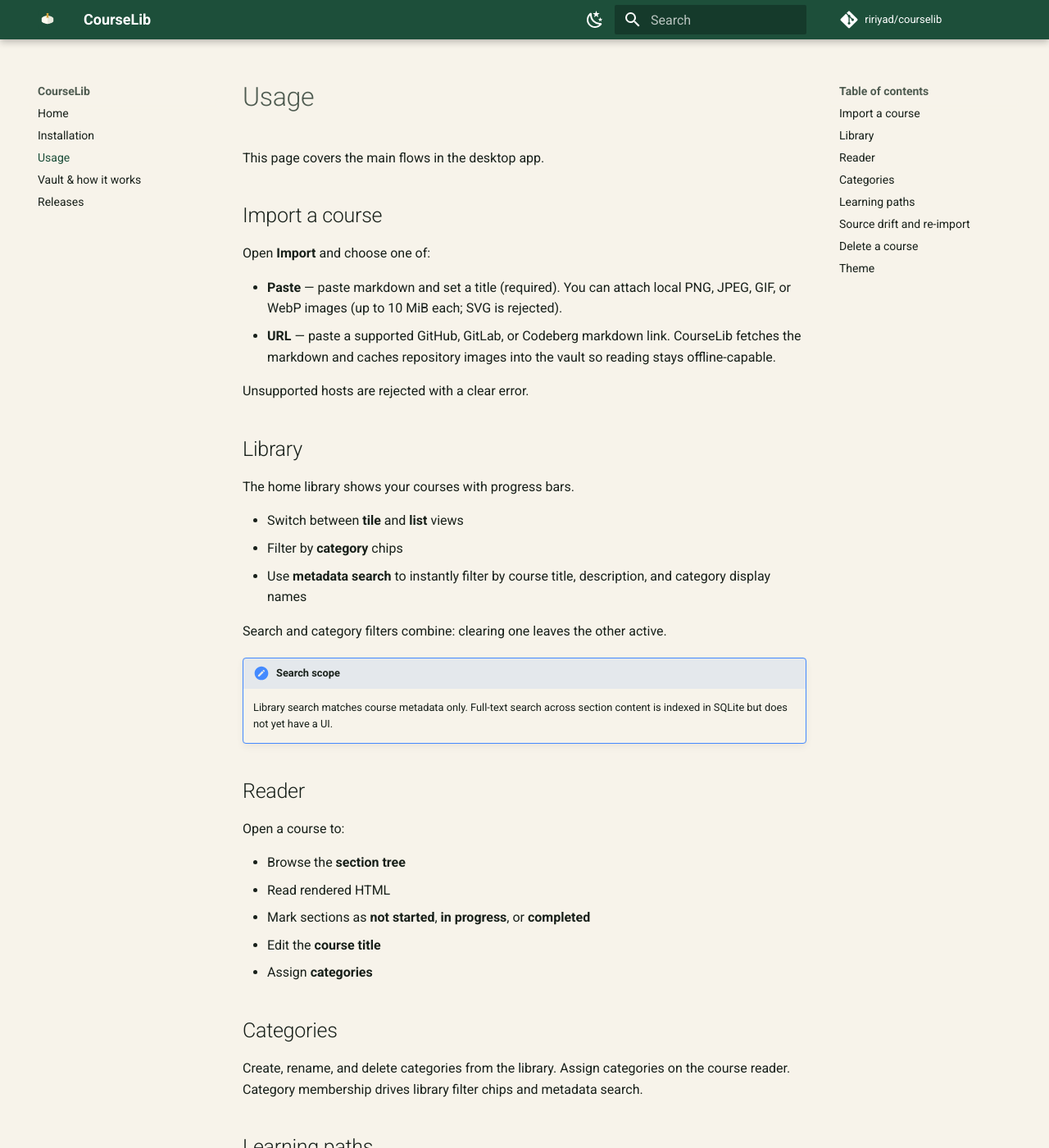
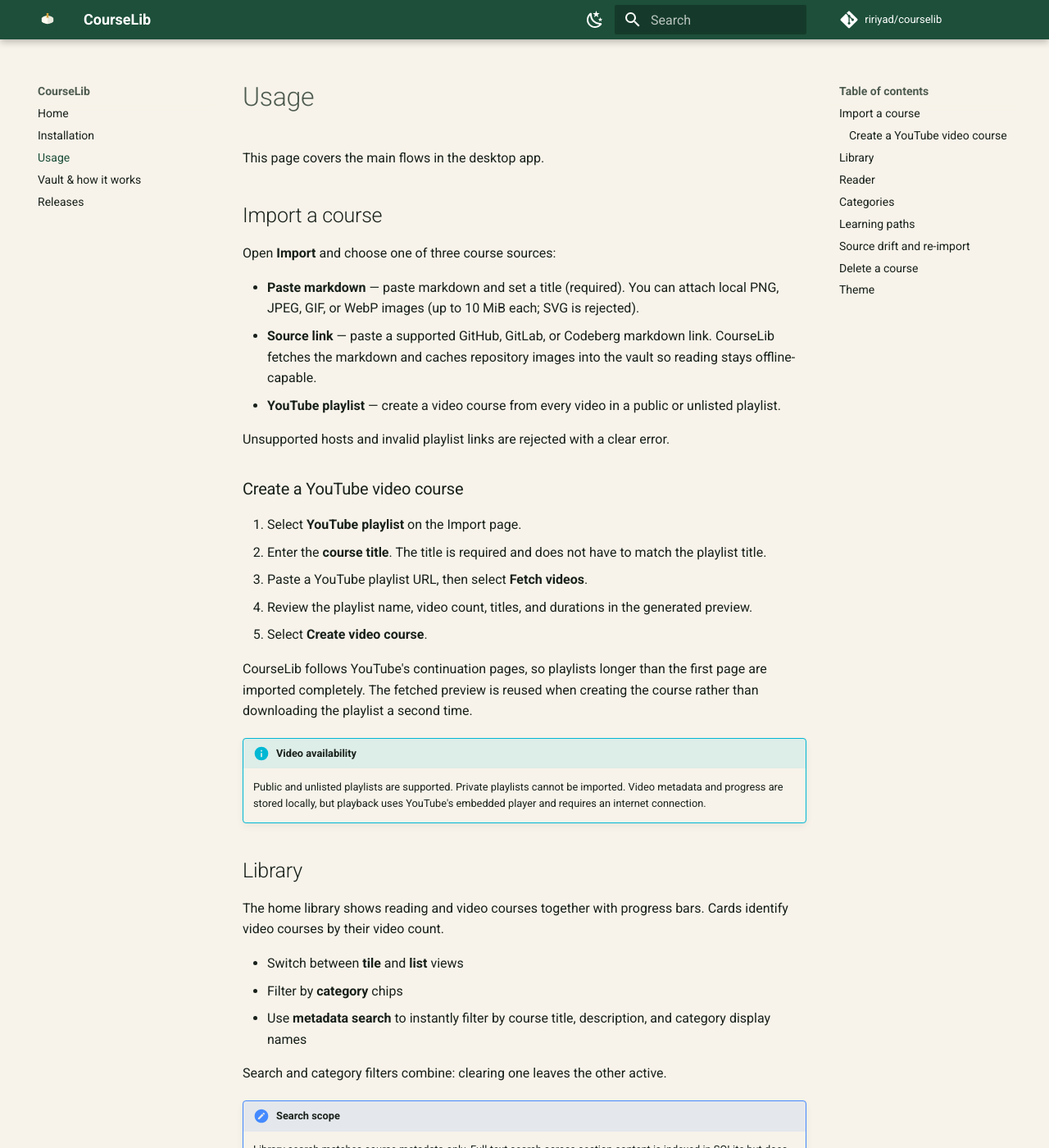
Before and after one commit to ririyad/courselib, an MkDocs documentation site: the page built from docs/usage.md, in a window 1280 px wide and 1400 px high. Shown: the whole window at 82% size. Built offline with MkDocs 1.6.1 and Material for MkDocs 9.7.7, drawn with Linux system fonts in a browser that asks for light colours; comment, search, counter and statistics services are not loaded; some of the changed text lies outside the part shown.

Commit message:
Document YouTube video courses

```diff
--- a/docs/usage.md
+++ b/docs/usage.md
@@ -4,16 +4,30 @@
 
 ## Import a course
 
-Open **Import** and choose one of:
+Open **Import** and choose one of three course sources:
 
-- **Paste** — paste markdown and set a title (required). You can attach local PNG, JPEG, GIF, or WebP images (up to 10 MiB each; SVG is rejected).
-- **URL** — paste a supported GitHub, GitLab, or Codeberg markdown link. CourseLib fetches the markdown and caches repository images into the vault so reading stays offline-capable.
+- **Paste markdown** — paste markdown and set a title (required). You can attach local PNG, JPEG, GIF, or WebP images (up to 10 MiB each; SVG is rejected).
+- **Source link** — paste a supported GitHub, GitLab, or Codeberg markdown link. CourseLib fetches the markdown and caches repository images into the vault so reading stays offline-capable.
+- **YouTube playlist** — create a video course from every video in a public or unlisted playlist.
 
-Unsupported hosts are rejected with a clear error.
+Unsupported hosts and invalid playlist links are rejected with a clear error.
+
+### Create a YouTube video course
+
+1. Select **YouTube playlist** on the Import page.
+2. Enter the **course title**. The title is required and does not have to match the playlist title.
+3. Paste a YouTube playlist URL, then select **Fetch videos**.
+4. Review the playlist name, video count, titles, and durations in the generated preview.
+5. Select **Create video course**.
+
+CourseLib follows YouTube's continuation pages, so playlists longer than the first page are imported completely. The fetched preview is reused when creating the course rather than downloading the playlist a second time.
+
+!!! info "Video availability"
+    Public and unlisted playlists are supported. Private playlists cannot be imported. Video metadata and progress are stored locally, but playback uses YouTube's embedded player and requires an internet connection.
 
 ## Library
 
-The home library shows your courses with progress bars.
+The home library shows reading and video courses together with progress bars. Cards identify video courses by their video count.
 
 - Switch between **tile** and **list** views
 - Filter by **category** chips
@@ -28,11 +42,15 @@
 
 Open a course to:
 
-- Browse the **section tree**
-- Read rendered HTML
-- Mark sections as **not started**, **in progress**, or **completed**
+- Browse the **section tree** for reading courses or the **video list** for video courses
+- Read rendered HTML or play the selected video in YouTube's privacy-enhanced embedded player
+- Open an embedded video on YouTube when needed
+- Mark sections or videos as **not started**, **in progress**, or **completed**
+- Track overall completion in the course progress bar
 - Edit the **course title**
 - Assign **categories**
+
+Video durations appear in the course navigation. Selecting another video replaces the player while preserving the status of every video independently.
 
 ## Categories
 
@@ -49,10 +67,12 @@
 
 ## Source drift and re-import
 
-For courses imported from a supported URL:
+For reading courses imported from a supported repository URL:
 
 - CourseLib can **check source drift** when the upstream markdown hash differs from your vault snapshot
 - **Manual re-import** refreshes content from the source
+
+YouTube playlists are imported as snapshots. Playlist drift checks and playlist refresh are not currently available; importing the playlist again creates a new video course.
 
 !!! warning "Re-import and progress"
     Re-import may orphan progress if section paths change. Review the confirmation carefully before continuing.
```
Also changed, not shown: README.md (+25 -17 lines), docs/index.md (+13 -8 lines), docs/releases.md (+17 -0 lines), docs/vault.md (+22 -11 lines).
